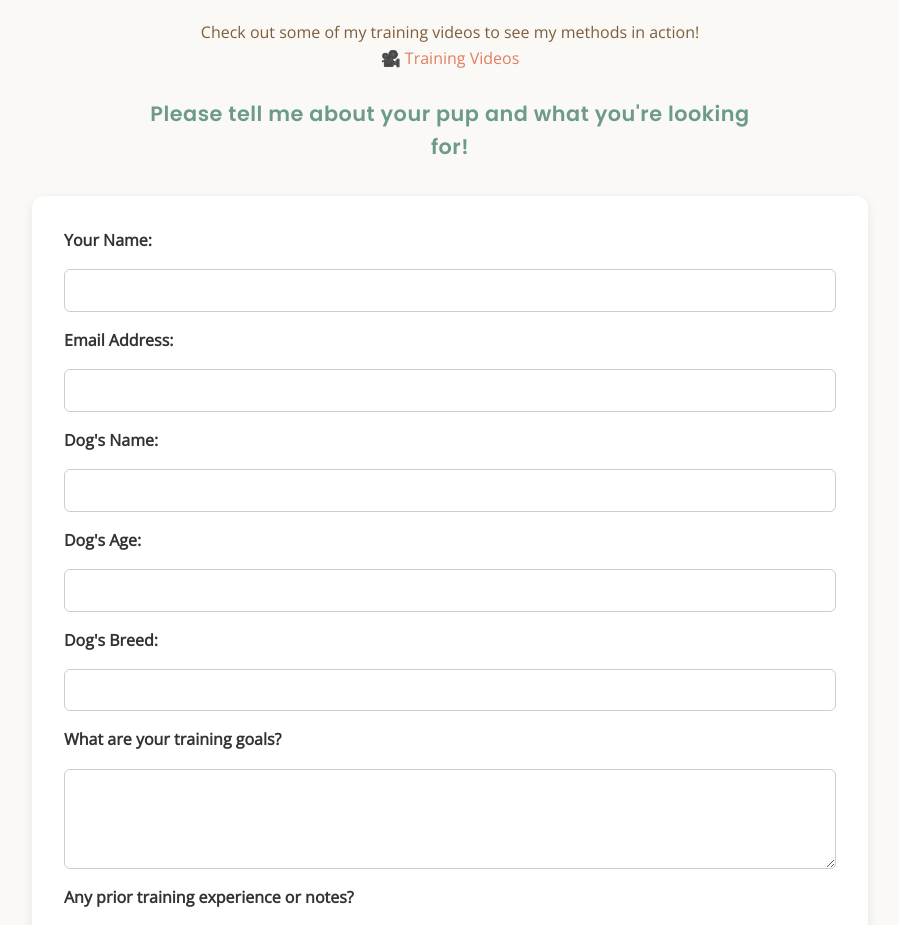
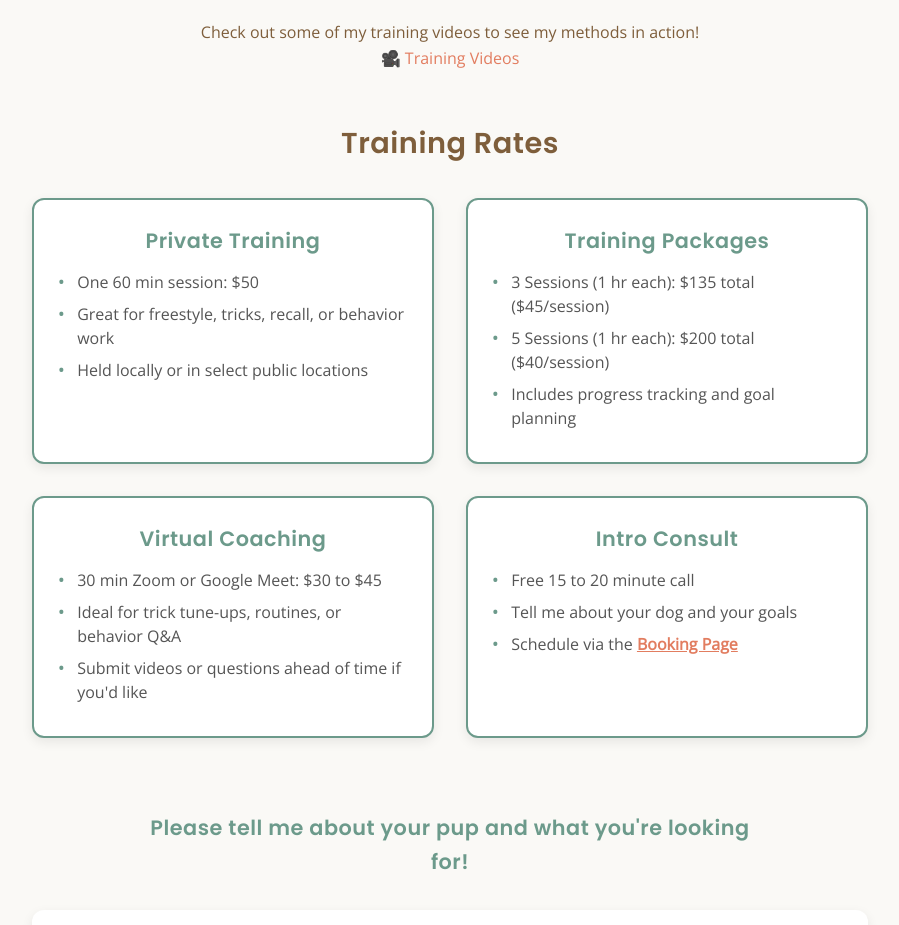
Before and after one commit to jpantano30/paisley-dog-gear, a React (Create React App) app: page /training in a window 1280 px wide. Shown: the part 412-1337 px from the top of the page, without its empty margins (190-1089 px from the left). Built offline with nearby package versions, Linux system fonts and the light colour scheme.

Commit message:
updated booking page and added pricing to training form

```diff
--- a/src/pages/Booking.js
+++ b/src/pages/Booking.js
@@ -10,7 +10,7 @@ export default function Booking() {
         Want to chat about training goals or see if we’re a good fit? Schedule a free 15-minute consult using the calendar below.
       </p>
       <InlineWidget
-        url="https://calendly.com/jpantano30/free-15-min-training-consult"
+        url="https://calendly.com/paisleygearandtraining/free-15-min-training-consult"
         styles={{ height: "700px" }}
       />
     </div>
--- a/src/pages/Options.js
+++ b/src/pages/Options.js
@@ -2,6 +2,7 @@ import React from "react";
 import GearCard from "../components/GearCard";
 import "./Options.css";
 import { Link } from "react-router-dom";
+
 
 
 const gearData = [
@@ -320,6 +321,12 @@ const Options = () => {
         <strong>Note:</strong> Prices are subject to change based on customization options and materials.
       </p>
 
+      <p> Gear Demo Videos:
+        <Link to="/videos#gear-demos" className="gear-video-link">
+          Watch Gear Demo Videos
+        </Link>
+      </p>
+
       <div className="colors-button-wrapper">
         <Link to="/colors" className="colors-button">
           🎨 View Color Options
--- a/src/pages/TrainingForm.css
+++ b/src/pages/TrainingForm.css
@@ -6,6 +6,63 @@
   --highlight-bg: #f2f9f8;
   --accent-coral: #e27d60;
 }
+
+.training-pricing {
+  margin: 3rem 0;
+}
+
+.training-pricing h2 {
+  text-align: center;
+  font-size: 1.8rem;
+  color: var(--accent-brown);
+  margin-bottom: 1.5rem;
+}
+
+.training-pricing-grid {
+  display: grid;
+  grid-template-columns: repeat(auto-fit, minmax(260px, 1fr));
+  gap: 2rem;
+}
+
+.training-pricing .price-card {
+  background: white;
+  border-radius: 12px;
+  padding: 1.5rem;
+  box-shadow: 0 4px 12px rgba(0, 0, 0, 0.08);
+  text-align: center;
+  border: 2px solid var(--accent-teal);
+}
+
+.training-pricing .price-card h3 {
+  font-family: 'Poppins', sans-serif;
+  margin-bottom: 0.8rem;
+  font-size: 1.3rem;
+  color: var(--accent-teal);
+}
+
+.training-pricing .price-card ul {
+  list-style: none;
+  padding: 0;
+  font-size: 1rem;
+  text-align: left;
+}
+
+.training-pricing .price-card li {
+  margin-bottom: 0.5rem;
+  color: #555;
+  line-height: 1.5;
+  position: relative;
+  padding-left: 1.2rem;
+}
+
+.training-pricing .price-card li::before {
+  content: "•";
+  position: absolute;
+  left: 0;
+  color: var(--accent-teal);
+  font-weight: bold;
+}
+
 
 .training-form-container {
   background-color: var(--bg-light);
--- a/src/pages/TrainingForm.js
+++ b/src/pages/TrainingForm.js
@@ -61,8 +61,50 @@ const TrainingForm = () => {
 
       </section>
 
-      <br />
-      <h2 className="form-heading">Please tell me about your pup and what you're looking for!</h2>
+      <section className="training-pricing">
+        <h2>Training Rates</h2>
+
+        <div className="pricing-grid training-pricing-grid">
+            <div className="price-card">
+              <h3>Private Training</h3>
+              <ul>
+                <li>One 60 min session: $50</li>
+                <li>Great for freestyle, tricks, recall, or behavior work</li>
+                <li>Held locally or in select public locations</li>
+              </ul>
+            </div>
+
+            <div className="price-card">
+              <h3>Training Packages</h3>
+              <ul>
+                <li>3 Sessions (1 hr each): $135 total ($45/session)</li>
+                <li>5 Sessions (1 hr each): $200 total ($40/session)</li>
+                <li>Includes progress tracking and goal planning</li>
+              </ul>
+            </div>
+
+            <div className="price-card">
+              <h3>Virtual Coaching</h3>
+              <ul>
+                <li>30 min Zoom or Google Meet: $30 to $45</li>
+                <li>Ideal for trick tune-ups, routines, or behavior Q&A</li>
+                <li>Submit videos or questions ahead of time if you'd like</li>
+              </ul>
+            </div>
+
+            <div className="price-card">
+              <h3>Intro Consult</h3>
+              <ul>
+                <li>Free 15 to 20 minute call</li>
+                <li>Tell me about your dog and your goals</li>
+                <li>Schedule via the <Link to="/booking">Booking Page</Link></li>
+              </ul>
+            </div>
+          </div>
+        </section>
+
+        <br />
+        <h2 className="form-heading">Please tell me about your pup and what you're looking for!</h2>
 
       <form onSubmit={handleSubmit} className="training-form">
         <label>Your Name:</label>
--- a/src/pages/VideoGallery.css
+++ b/src/pages/VideoGallery.css
@@ -51,3 +51,10 @@
   font-weight: 600;
   color: #333;
 }
+
+.video-section-title {
+  margin-top: 3rem;
+  margin-bottom: 1rem;
+  font-size: 2rem;
+  color: #41b3a3;
+}
--- a/src/pages/VideoGallery.js
+++ b/src/pages/VideoGallery.js
@@ -1,29 +1,70 @@
-
-import React from "react";
+import React, { useEffect } from "react";
+import { useLocation } from "react-router-dom";
 import "./VideoGallery.css";
 
 const videoFiles = [
   {
     youtubeId: "AkBTQhUKgao",
     title: "Tully’s freestyle training session. Focus on backwards weaving.",
+    type: "training",
   },
   {
     youtubeId: "LsJ_rdnYVlY",
     title: "How the Gear Works: Hands-Free Leash (3 Colors)",
+    type: "gear",
   },
   {
     youtubeId: "lmv88apu7RM",
     title: "How the Gear Works: Ball Holder",
+    type: "gear",
   },
 ];
 
-const VideoGallery = () => (
+const VideoGallery = () => {
+  const location = useLocation();
+
+  useEffect(() => {
+    if (location.hash) {
+      const element = document.querySelector(location.hash);
+      if (element) {
+        setTimeout(() => {
+          element.scrollIntoView({ behavior: "smooth" });
+        }, 100);
+      }
+    }
+  }, [location]);
+
+  return (
     <div className="video-page container">
       <h1>Training & Gear Videos</h1>
       <p>Here are some of our favorite training moments and gear demos!</p>
 
+      <h2 className="video-section-title">Training Videos</h2>
       <div className="videos-grid">
-      {videoFiles.map(({ youtubeId, title }) => (
+        {videoFiles
+          .filter(video => video.type === "training")
+          .map(({ youtubeId, title }) => (
+            <div className="video-card" key={youtubeId}>
+              <div className="video-wrapper">
+                <iframe
+                  src={`https://www.youtube.com/embed/${youtubeId}`}
+                  title={title}
+                  frameBorder="0"
+                  allow="autoplay; fullscreen"
+                  allowFullScreen
+                />
+              </div>
+              <p className="video-title">{title}</p>
+            </div>
+          ))}
+      </div>
+
+      <div id="gear-demos">
+        <h2 className="video-section-title">Gear Demos</h2>
+        <div className="videos-grid">
+          {videoFiles
+            .filter(video => video.type === "gear")
+            .map(({ youtubeId, title }) => (
               <div className="video-card" key={youtubeId}>
                 <div className="video-wrapper">
                   <iframe
@@ -39,6 +80,8 @@ const VideoGallery = () => (
             ))}
         </div>
       </div>
+    </div>
   );
+};
 
 export default VideoGallery;
```
Lines whose indentation alone changed are shown as unchanged.
